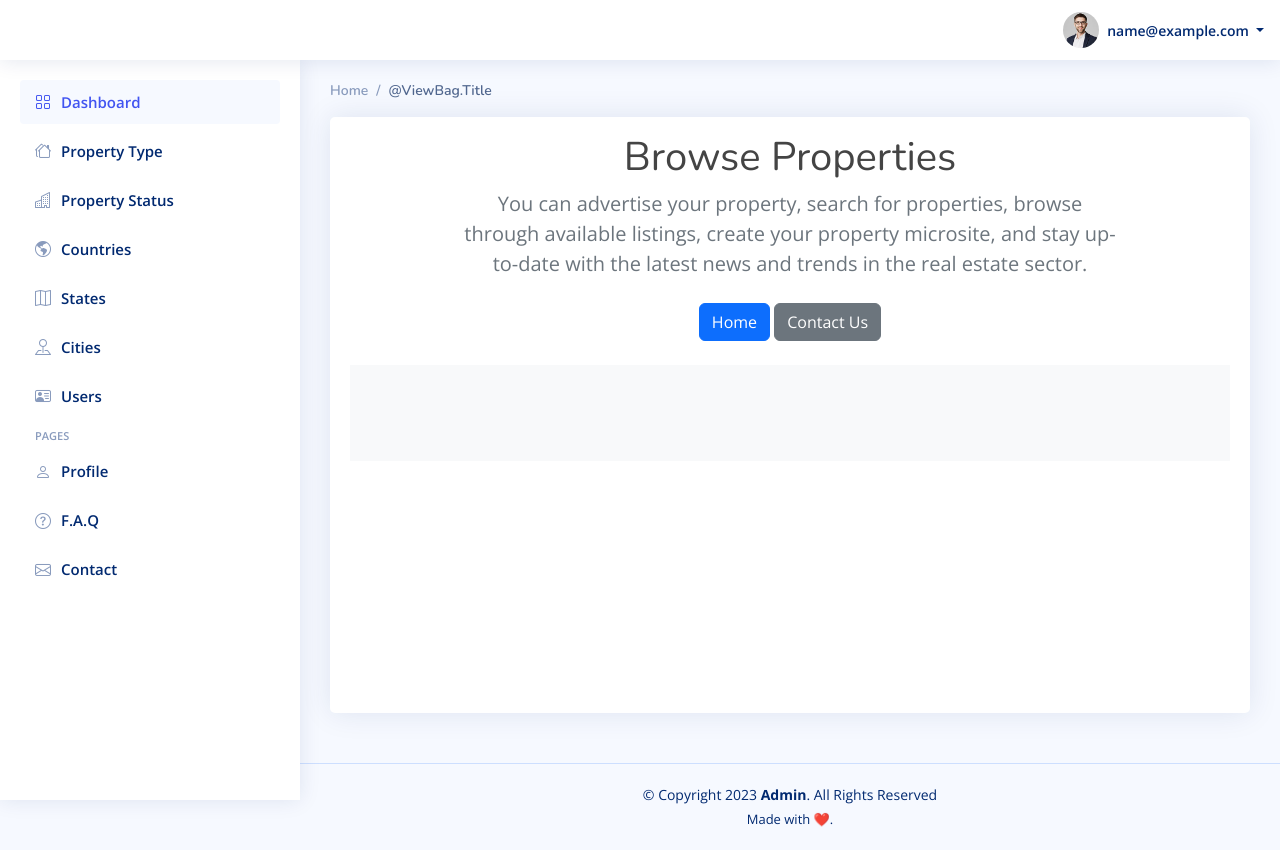
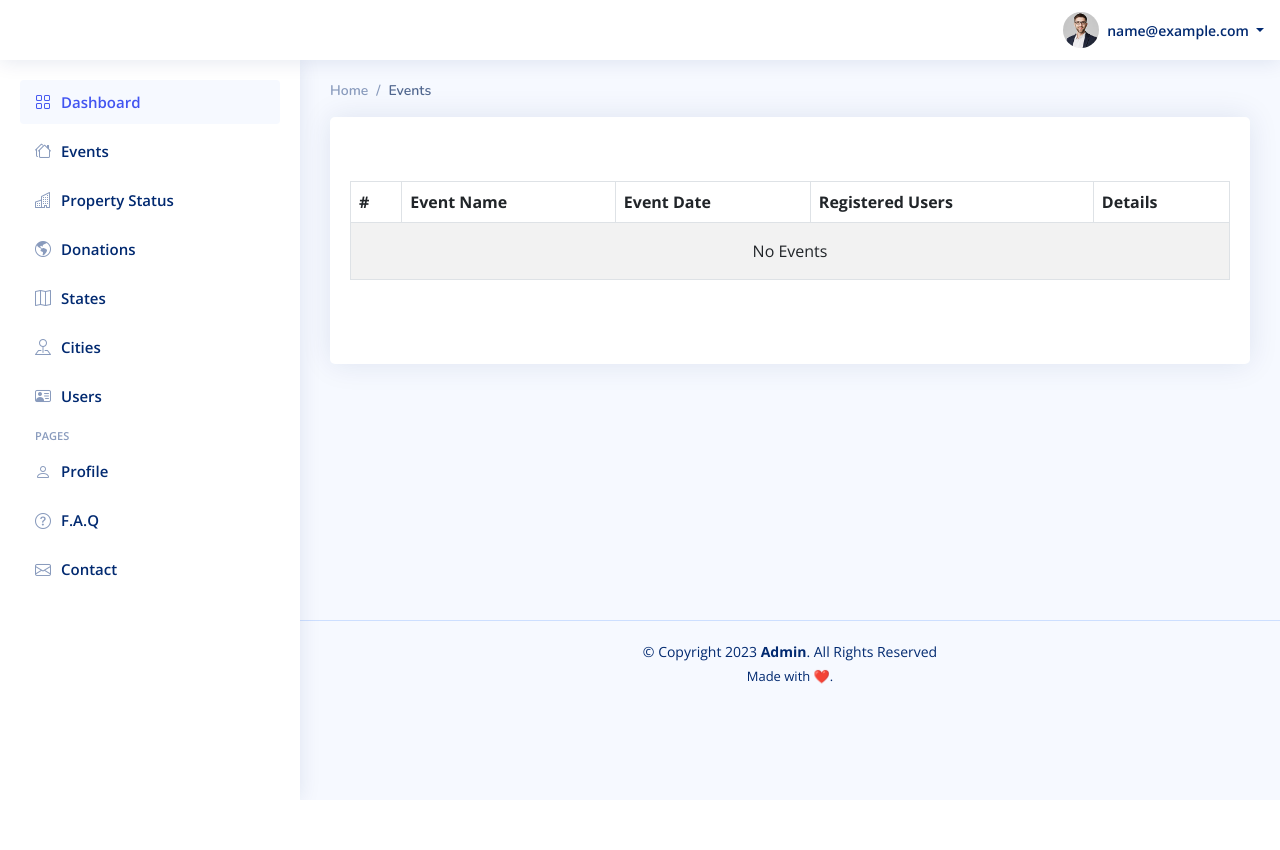
Before and after one commit to Pawanyy/nss, a PHP site: page /admin/events.php in a window 1280 px wide. After the commit the page ends 800 px from the top, so only its background shows below. Run offline with PHP 8.4, Linux system fonts and the light colour scheme; the visitor is signed in with stand-in values (Sample User, id 1); data that the repository does not hold is empty.

Commit message:
admin update

```diff
--- a/admin/events.php
+++ b/admin/events.php
@@ -1,52 +1,53 @@
-<?php require_once __DIR__ . "/include/layout-start.php"; ?>
-<style>
-    .card-body .detail .title {
-        font-size: 18px !important;
-        font-weight: 500 !important;
-        margin-bottom: 10px !important;
-    }
-    .card-body .detail .title a, .detail .location a {
-        text-decoration: none !important;
-    }
-    .card-body .detail .location a {
-        font-size: 13px;
-        color: #535353;
-        font-weight: 400;
-    }
-
-    .card-body .detail .location {
-        margin: 0 0 15px;
-    }
-
-    .card-body ul li {
-        list-style: none;
-        width: 50%;
-        float: left;
-        font-weight: 400;
-        line-height: 35px;
-        font-size: 13px;
-    }
-</style>
-<main role="main">
-    <section class="jumbotron text-center">
-        <div class="container">
-            <h1 class="jumbotron-heading">Browse Properties</h1>
-            <p class="lead text-muted mx-5 px-5">You can advertise your property, search for properties, browse through available listings, create your property microsite, and stay up-to-date with the latest news and trends in the real estate sector.</p>
-            <p>
-                <a href="/" class="btn btn-primary my-2">Home</a>
-                <a href="/Home/Contact" class="btn btn-secondary my-2">Contact Us</a>
-            </p>
-        </div>
-    </section>
-
-    <div class="album py-5 bg-light">
-        <div class="container">
-
-            <div class="row">
-
-            </div>
-        </div>
-    </div>
-
-</main>
+<?php
+$title = "Events";
+require_once __DIR__ . "/include/layout-start.php";
+?>
+<?php
+$sql = "SELECT a.*, (SELECT COUNT(b.event_id) FROM tbl_event_register b WHERE b.event_id = a.id) AS reg_users  FROM tbl_events a; ";
+$result = $conn -> query($sql);
+$rows = $result -> fetch_all(MYSQLI_ASSOC);
+?>
+<div class="py-5">
+<div class="table-responsive">
+    <table class="table table-bordered  table-striped">
+        <thead>
+            <tr>
+                <th scope="col">#</th>
+                <th scope="col">Event Name</th>
+                <th scope="col">Event Date</th>
+                <th scope="col">Registered Users</th>
+                <th scope="col">Details</th>
+            </tr>
+        </thead>
+        <tbody>
+            <?php
+            $sl = 0;
+            foreach ($rows as $key => $value) {
+                $sl++;
+            ?>
+                <tr>
+                    <th scope="row"><?=$sl?></th>
+                    <td><?=$value['name']?></td>
+                    <td><?=$value['date']?></td>
+                    <td><?=$value['reg_users']?></td>
+                    <td>
+                        <a href="<?=ADMIN_URL?>eventDetails.php?event_id=<?=$value['id']?>">
+                            visit
+                        </a>
+                    </td>
+                </tr>
+            <?php } ?>
+            <?php if($sl == 0) { ?>
+                <tr>
+                    <td colspan="5">
+                        <div class="text-center py-2">
+                            No Events
+                        </div>
+                    </td>
+                </tr>
+            <?php } ?>
+        </tbody>
+    </table>
+</div>
+</div>
 <?php require_once __DIR__ . "/include/layout-end.php"; ?>
--- a/admin/include/layout-start.php
+++ b/admin/include/layout-start.php
@@ -31,8 +31,8 @@
         <div class="pagetitle">
             <nav>
                 <ol class="breadcrumb">
-                    <li class="breadcrumb-item"><a href="/Admin/dashboard">Home</a></li>
-                    <li class="breadcrumb-item active">@ViewBag.Title</li>
+                    <li class="breadcrumb-item"><a href="<?=ADMIN_URL?>">Home</a></li>
+                    <li class="breadcrumb-item active"><?=$title?></li>
                 </ol>
             </nav>
         </div><!-- End Page Title -->
--- a/admin/include/navbar.php
+++ b/admin/include/navbar.php
@@ -3,7 +3,7 @@
         <ul class="d-flex align-items-center">
             <li class="nav-item dropdown pe-3">
                 <a class="nav-link nav-profile d-flex align-items-center pe-0" href="#" data-bs-toggle="dropdown">
-                    <img src="/assets/admin/img/profile-img.jpg" alt="Profile" class="rounded-circle">
+                    <img src="<?=BASE_URL?>/assets/admin/img/profile-img.jpg" alt="Profile" class="rounded-circle">
                         <span class="d-none d-md-block dropdown-toggle ps-2">
                             <?php echo $_SESSION['email']?>
                         </span>
@@ -23,7 +23,7 @@
                     </li>
 
                     <li>
-                        <a class="dropdown-item d-flex align-items-center" href="@Url.Action("Profile","Admin")">
+                        <a class="dropdown-item d-flex align-items-center" href="<?=ADMIN_URL?>profile.php">
                             <i class="bi bi-person"></i>
                             <span>My Profile</span>
                         </a>
@@ -34,7 +34,7 @@
                     </li>
 
                     <li>
-                        <a class="dropdown-item d-flex align-items-center" href="@Url.Action("Logout", "Admin")">
+                        <a class="dropdown-item d-flex align-items-center" href="<?=ADMIN_URL?>logout.php">
                             <i class="bi bi-box-arrow-right"></i>
                             <span>Sign Out</span>
                         </a>
--- a/admin/include/sidebar.php
+++ b/admin/include/sidebar.php
@@ -4,49 +4,49 @@
     <ul class="sidebar-nav" id="sidebar-nav">
 
         <li class="nav-item">
-            <a class="nav-link " href="@Url.Action("Dashboard", "Admin")">
+            <a class="nav-link " href="<?=ADMIN_URL?>dashboard.php">
                 <i class="bi bi-grid"></i>
                 <span>Dashboard</span>
             </a>
         </li><!-- End Dashboard Nav -->
 
         <li class="nav-item">
-            <a class="nav-link collapsed" href="@Url.Action("Index", "PropertyTypes")">
+            <a class="nav-link collapsed" href="<?=ADMIN_URL?>events.php">
                 <i class="bi bi-houses"></i>
-                <span>Property Type</span>
+                <span>Events</span>
             </a>
         </li>
 
         <li class="nav-item">
-            <a class="nav-link collapsed" href="@Url.Action("Index", "PropertyStatus")">
+            <a class="nav-link collapsed" href="<?=ADMIN_URL?>donations.php">
                 <i class="bi bi-buildings"></i>
                 <span>Property Status</span>
             </a>
         </li>
 
         <li class="nav-item">
-            <a class="nav-link collapsed" href="@Url.Action("Index", "Countries")">
+            <a class="nav-link collapsed" href="<?=ADMIN_URL?>donations.php">
                 <i class="bi bi-globe-americas"></i>
-                <span>Countries</span>
+                <span>Donations</span>
             </a>
         </li>
 
         <li class="nav-item">
-            <a class="nav-link collapsed" href="@Url.Action("Index", "States")">
+            <a class="nav-link collapsed" href="<?=ADMIN_URL?>dashboard.php">
                 <i class="bi bi-map"></i>
                 <span>States</span>
             </a>
         </li>
 
         <li class="nav-item">
-            <a class="nav-link collapsed" href="@Url.Action("Index", "Cities")">
+            <a class="nav-link collapsed" href="<?=ADMIN_URL?>dashboard.php">
                 <i class="bi bi-pin-map"></i>
                 <span>Cities</span>
             </a>
         </li>
 
         <li class="nav-item">
-            <a class="nav-link collapsed" href="@Url.Action("Index", "Users")">
+            <a class="nav-link collapsed" href="<?=ADMIN_URL?>users.php">
                 <i class="bi bi-person-vcard"></i>
                 <span>Users</span>
             </a>
@@ -55,21 +55,21 @@
         <li class="nav-heading">Pages</li>
 
         <li class="nav-item">
-            <a class="nav-link collapsed" href="@Url.Action("Profile","Admin")">
+            <a class="nav-link collapsed" href="<?=ADMIN_URL?>profile.php">
                 <i class="bi bi-person"></i>
                 <span>Profile</span>
             </a>
         </li><!-- End Profile Page Nav -->
 
         <li class="nav-item">
-            <a class="nav-link collapsed" href="@Url.Action("Index", "Faqs")">
+            <a class="nav-link collapsed" href="<?=ADMIN_URL?>faq.php">
                 <i class="bi bi-question-circle"></i>
                 <span>F.A.Q</span>
             </a>
         </li><!-- End F.A.Q Page Nav -->
 
         <li class="nav-item">
-            <a class="nav-link collapsed" href="@Url.Action("Index", "Contacts")">
+            <a class="nav-link collapsed" href="<?=ADMIN_URL?>contact.php">
                 <i class="bi bi-envelope"></i>
                 <span>Contact</span>
             </a>
```
Also changed, not shown: admin/dashboard.php (+7 -2 lines), admin/eventDetails.php (added, +123 -0 lines), eventDetails.php (indentation only).
